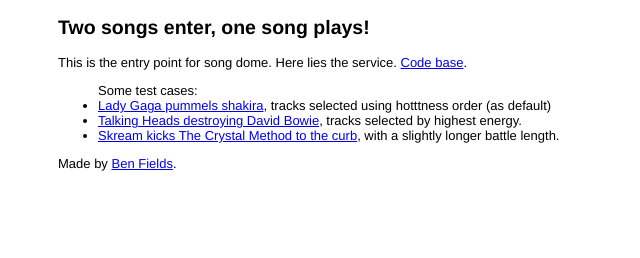
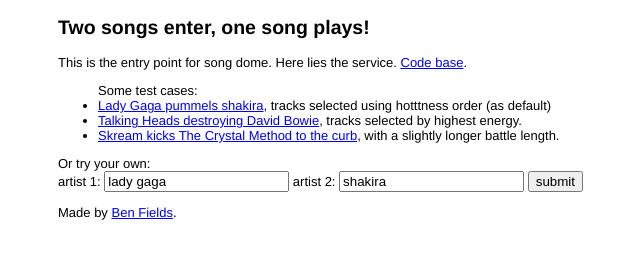
Before and after one commit to gearmonkey/songDome, a plain HTML site: page index.html in a window 1280 px wide. Shown: the whole page, without its empty margins (182-822 px from the left). Drawn offline with Linux system fonts and the light colour scheme.

Commit message:
generalizing the index.html example

```diff
--- a/index.html
+++ b/index.html
@@ -17,6 +17,12 @@
 		<li><a href="songDome.py?artist1=Talking%20Heads&artist2=David%20Bowie&select=energy-desc">Talking Heads destroying David Bowie</a>, tracks selected by highest energy.</li>
 		<li><a href="songDome.py?artist1=Skream&artist2=The%20Crystal%20Method&battle_length=12">Skream kicks The Crystal Method to the curb</a>, with a slightly longer battle length.</li>
 	</ul>
+	Or try your own:
+	<form action="songDome.py">
+	artist 1: <input type="text" name="artist1" value="lady gaga"\>
+	artist 2: <input type="text" name="artist2" value="shakira"\>
+	<input type="submit" value="submit"\>
+	</form>
 	<p style="font-size:0.5 em">Made by <a href="http://benfields.net">Ben Fields</a>.</p>
 </body>
 </html>
```
